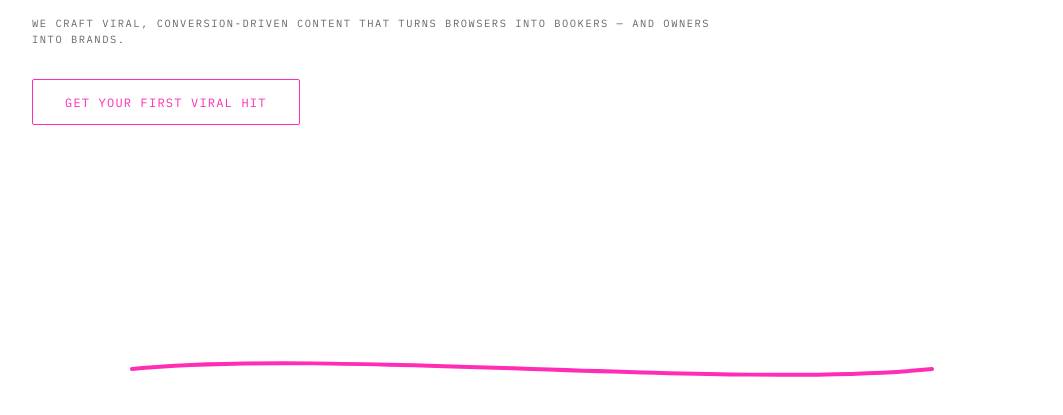
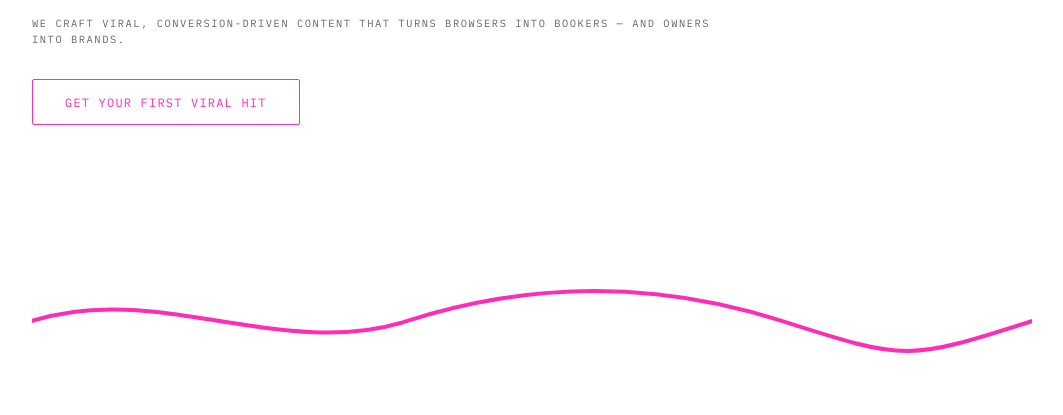
Before and after one commit to lebron1212/UNIFIEDWEBSITE, a plain HTML site: page index.html in a window 1280 px wide. Shown: the part 255-670 px from the top of the page, without its empty margins (108-1171 px from the left). Drawn offline with nearby package versions, Linux system fonts and the light colour scheme.

Commit message:
Update index.html

```diff
--- a/index.html
+++ b/index.html
@@ -16,9 +16,13 @@
       <button class="cta-button">GET YOUR FIRST VIRAL HIT</button>
     </div>
     <div class="hero-animation">
-     <div class="hero-animation">
-  <svg id="waveSVG" viewBox="0 0 800 200" xmlns="http://www.w3.org/2000/svg">
-    <path id="wavePath" d="M0,100 C200,80 600,120 800,100" stroke="#FF2CB5" stroke-width="4" fill="none"/>
+  <svg id="waveSVG" viewBox="0 0 800 200" xmlns="http://www.w3.org/2000/svg" preserveAspectRatio="none">
+    <path id="wavePath" d="
+      M 0 100
+      C 100 60, 200 140, 300 100
+      S 500 60, 600 100
+      S 700 140, 800 100
+    " stroke="#FF2CB5" stroke-width="4" fill="none" />
   </svg>
 </div>
     </div>
@@ -28,8 +32,8 @@
 <script>
   gsap.registerPlugin(ScrollTrigger);
 
-  const wave = "M0,100 C200,80 600,120 800,100";
-  const house = "M0,150 L400,50 L800,150 L800,200 L0,200 Z";
+ const wave = "M 0 100 C 100 60, 200 140, 300 100 S 500 60, 600 100 S 700 140, 800 100";
+const house = "M0,150 L400,50 L800,150 L800,200 L0,200 Z";
 
   gsap.to(\"#wavePath\", {
     scrollTrigger: {
```
